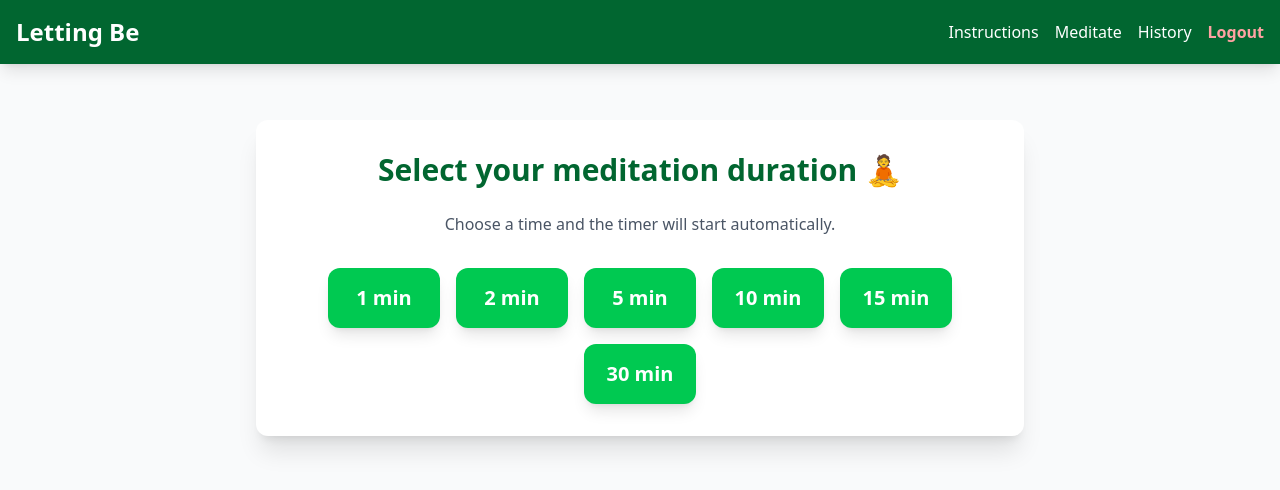
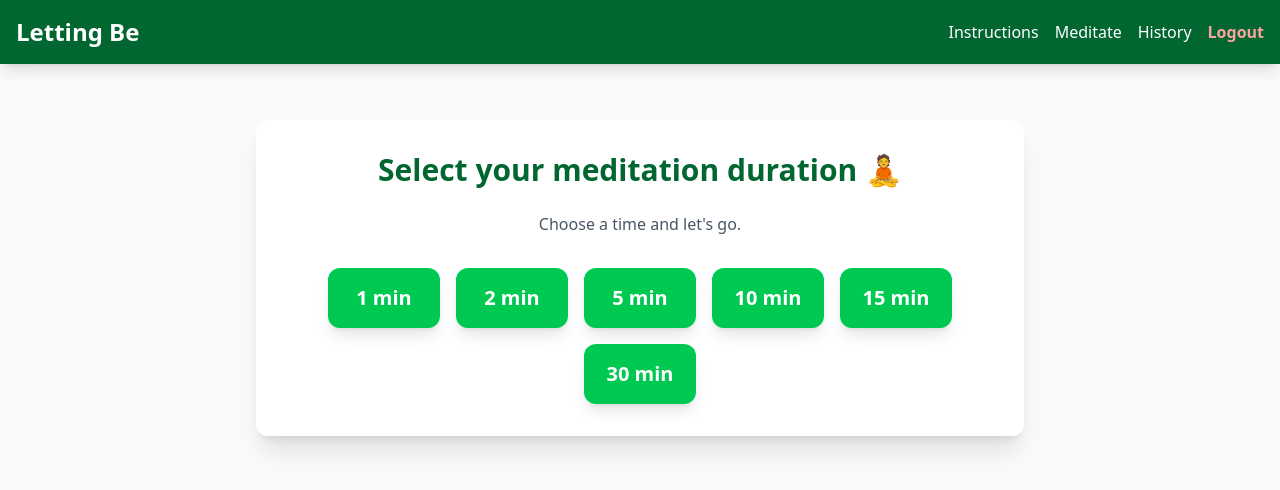
Before and after one commit to RodrigoBaezG/MeditationApp, a React (Vite) app: page /new-meditation in a window 1280 px wide. Shown: the top 490 px of the page. Built offline with nearby package versions, Linux system fonts and the light colour scheme; sample sign-in values are in the browser's storage.

Commit message:
let's go

```diff
--- a/src/components/NewMeditation.jsx
+++ b/src/components/NewMeditation.jsx
@@ -185,7 +185,7 @@ const NewMeditation = () => {
         Select your meditation duration 🧘
       </h1>
       <p className="text-gray-600 mb-8">
-        Choose a time and the timer will start automatically.
+        Choose a time and let's go.
       </p>
 
       <div className="flex flex-wrap justify-center gap-4">
```
